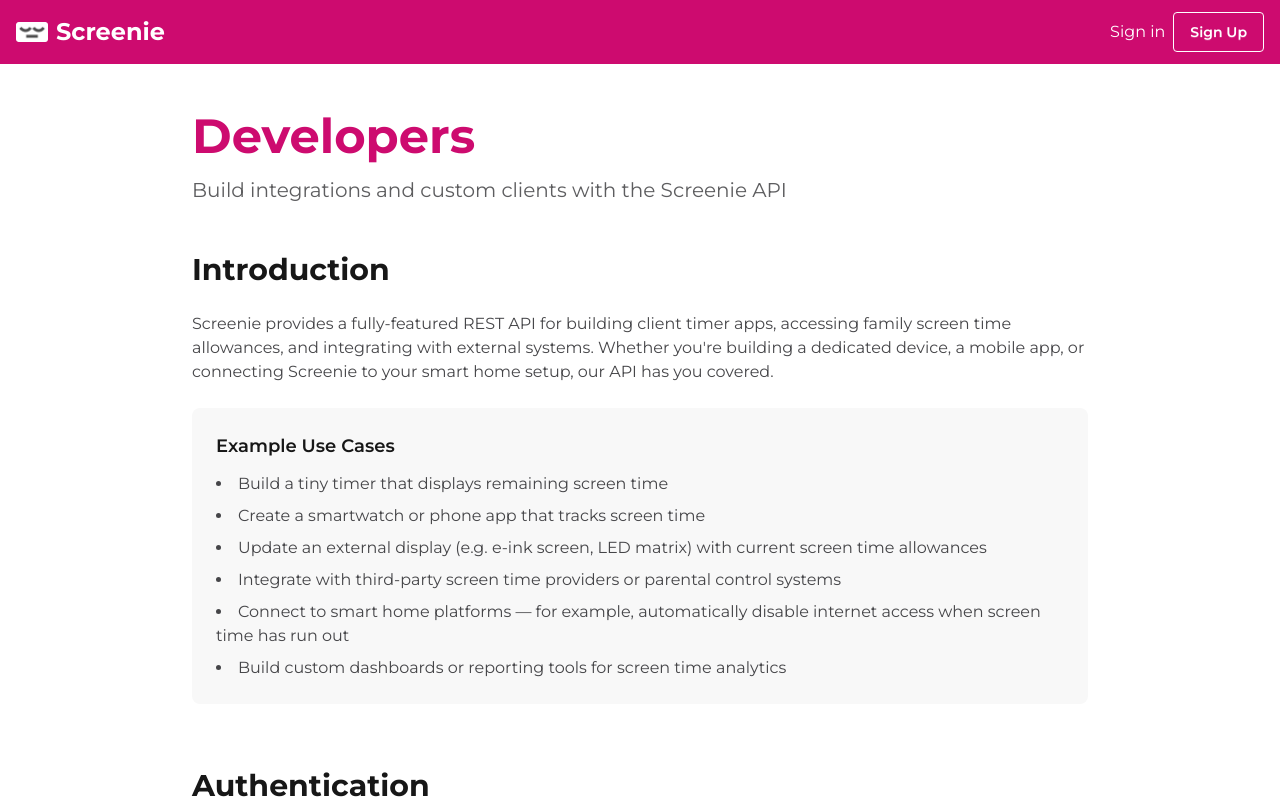
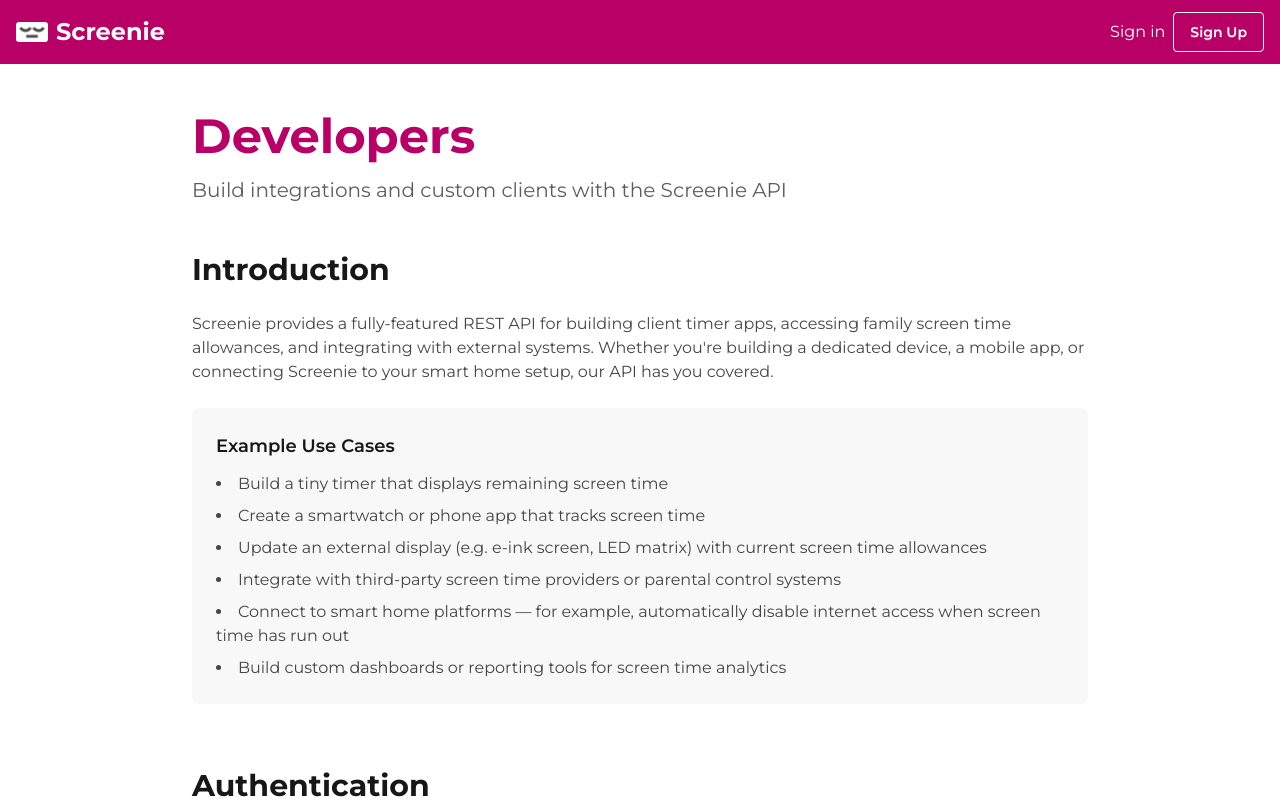
Before and after one commit to partridgeworks/pw.screenie.server, a Next.js app: page /developers in a window 1280 px wide. Shown: the top 800 px of the page. Built offline with nearby package versions, Linux system fonts and the light colour scheme; no server answers.

Commit message:
Fix theme and add secondary

```diff
--- a/app/globals.css
+++ b/app/globals.css
@@ -1,16 +1,26 @@
 @import "tailwindcss";
-@plugin "daisyui";
+@plugin "daisyui" {
+  themes: light --default, dark --prefersdark;
+}
+
+@layer base {
+  :root,
+  [data-theme="light"] {
+    --color-primary: oklch(50.67% 0.213 357.14);
+    --color-primary-content: oklch(100% 0 0);
+    --color-secondary: oklch(83.102% 0.17 86.285);
+    --color-secondary-content: oklch(100% 0 0);
+  }
+}
 
 :root {
   --background: #ffffff;
   --foreground: #171717;
-  --primary: #CD0B6F;
 }
 
 @theme inline {
   --color-background: var(--background);
   --color-foreground: var(--foreground);
-  --color-primary: var(--primary);
   --font-sans: var(--font-montserrat-sans);
 }
 
```
